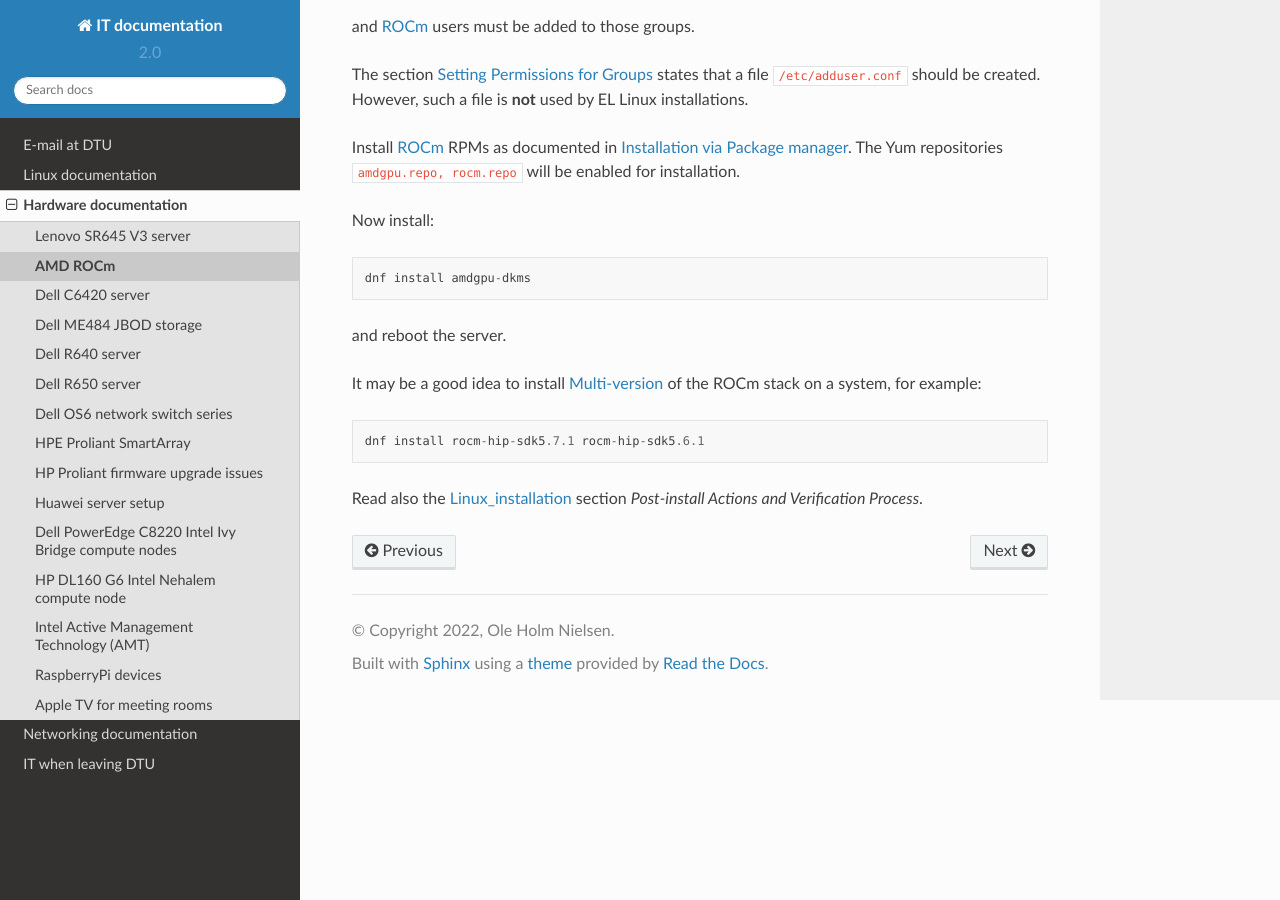
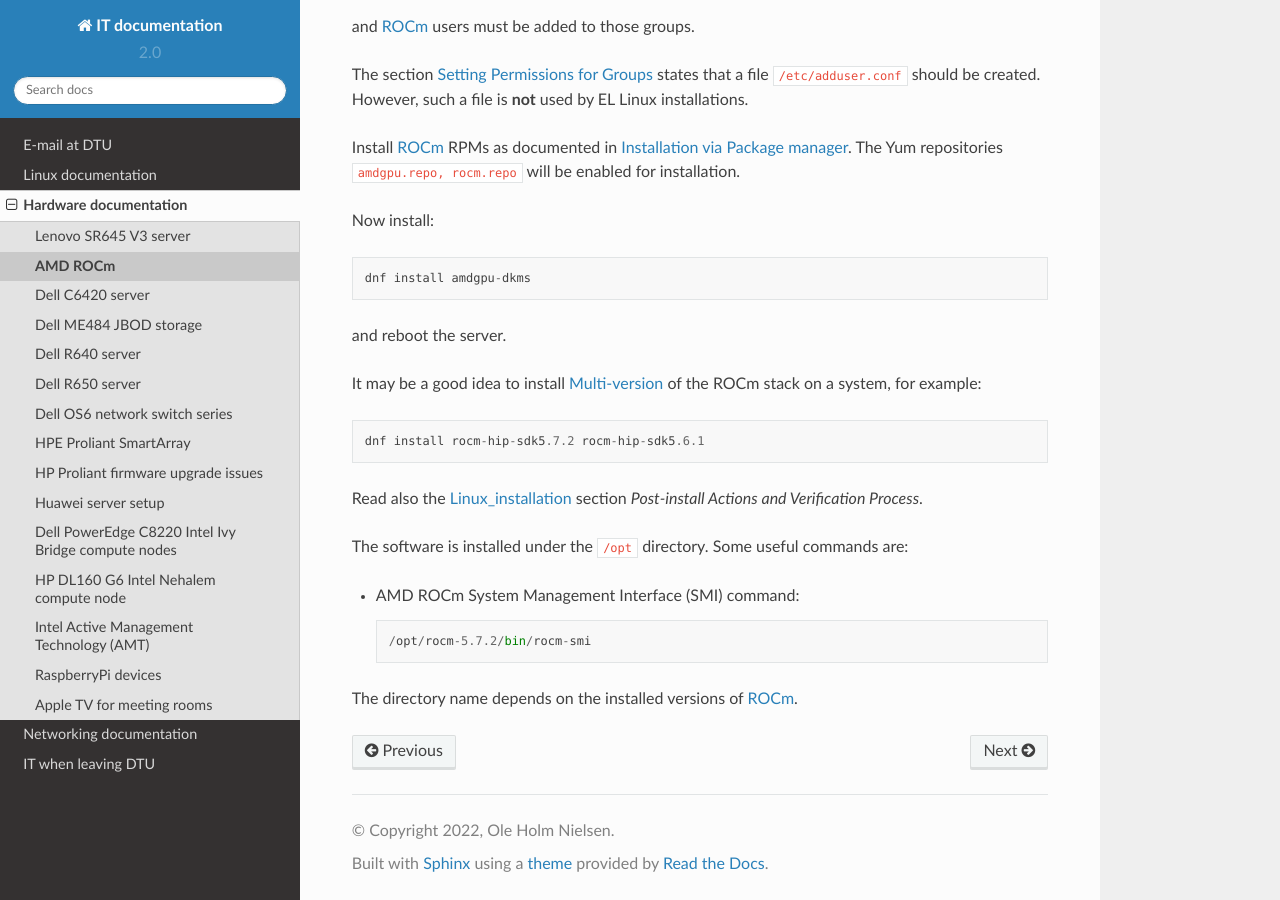
Before and after one commit to OleHolmNielsen/ITwiki, a Sphinx documentation site: the page built from docs/AMD_ROCm.rst, in a window 1280 px wide and 900 px high, scrolled down 1059 px. Built offline with Sphinx 7.4.7 and the Read the Docs theme 2.0.0, drawn with Linux system fonts in a browser that asks for light colours.

Commit message:
ROCm commands

```diff
--- a/docs/AMD_ROCm.rst
+++ b/docs/AMD_ROCm.rst
@@ -73,9 +73,18 @@
 `Multi-version <https://rocm.docs.amd.com/en/latest/deploy/linux/install_overview.html#installation-types>`_
 of the ROCm stack on a system, for example::
 
-  dnf install rocm-hip-sdk5.7.1 rocm-hip-sdk5.6.1
+  dnf install rocm-hip-sdk5.7.2 rocm-hip-sdk5.6.1
 
 Read also the Linux_installation_ section *Post-install Actions and Verification Process*.
 
+The software is installed under the ``/opt`` directory.
+Some useful commands are:
+
+* AMD ROCm System Management Interface (SMI) command::
+
+    /opt/rocm-5.7.2/bin/rocm-smi
+
+The directory name depends on the installed versions of ROCm_.
+
 .. _Linux_installation: https://rocm.docs.amd.com/en/latest/deploy/linux/os-native/install.html
 .. _EPEL: https://docs.fedoraproject.org/en-US/epel/
```
